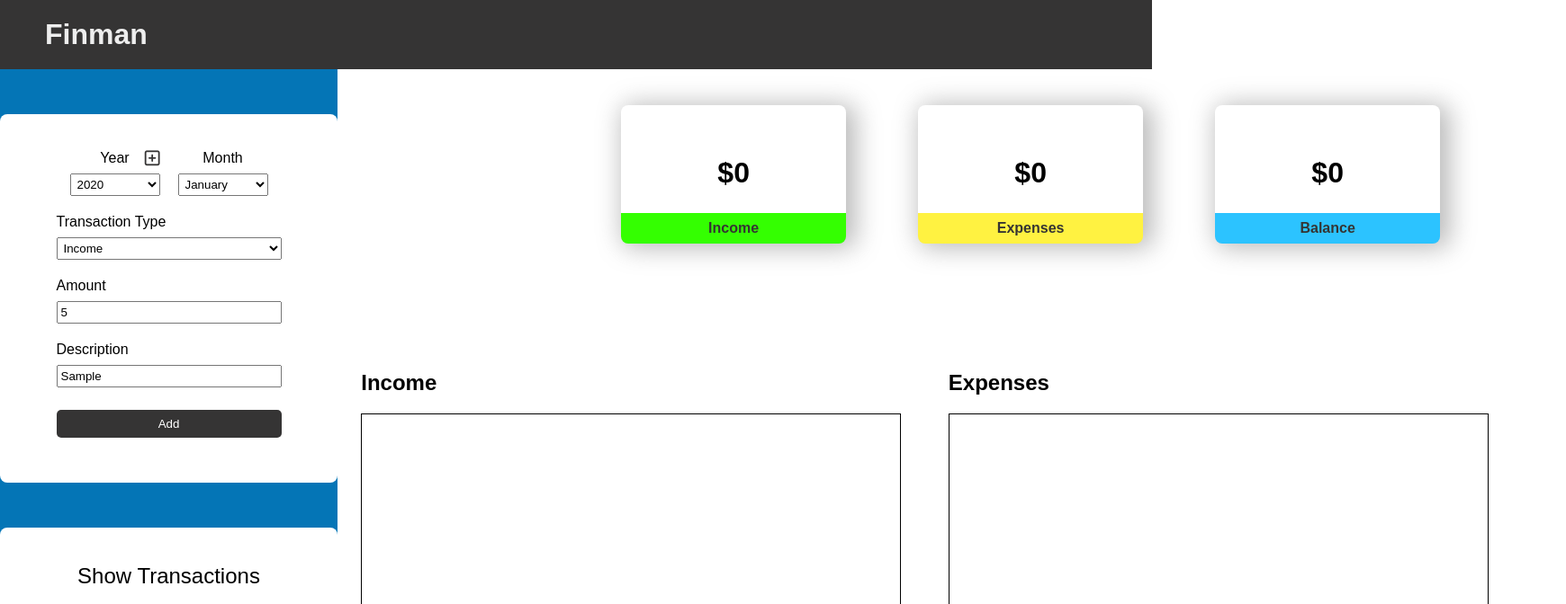
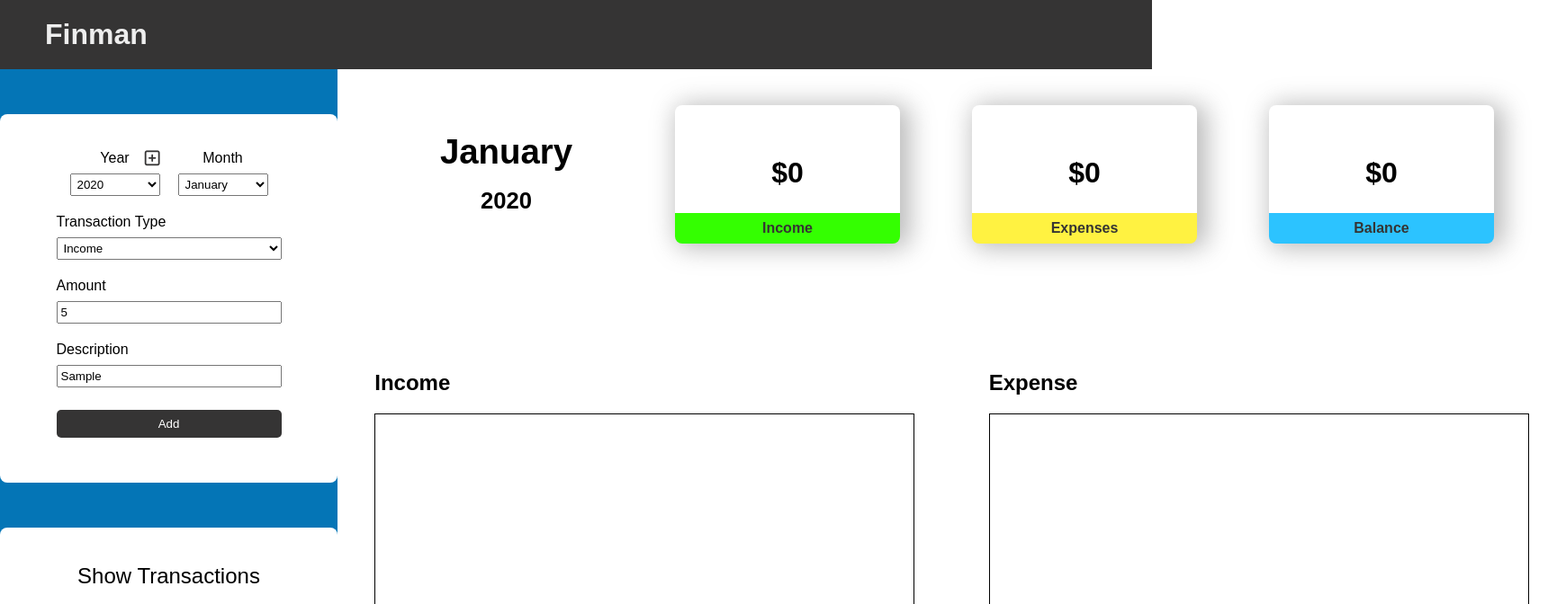
Before and after one commit to CourtneeM/finman-project, a website: page index.html in a window 1280 px wide. Both pictures are taken after typing "5", "Sample" into the empty fields and a click on the button "Submit". Shown: the top 672 px of the page at 90% size, 1740 px wide, since content can reach past the window. Drawn offline with Linux system fonts and the light colour scheme.

Commit message:
Implement working delete button that updates object and display

```diff
--- a/index.html
+++ b/index.html
@@ -100,9 +100,9 @@
       <section class="finance-display-section">
         <div class="accounts-overview">
           <div class="display-date">
-            <h2>Month</h2>
+            <h2 class="display-month">Month</h2>
             <br />
-            <h2>Year</h2>
+            <h2 class="display-year">Year</h2>
           </div>
           <div class="income">
             <h2 class="income-amount">$0</h2>
@@ -124,7 +124,7 @@
             <div class="income-breakdown"></div>
           </div>
           <div>
-            <h2>Expenses</h2>
+            <h2>Expense</h2>
             <div class="expense-breakdown"></div>
           </div>
         </div>
--- a/index.js
+++ b/index.js
@@ -71,24 +71,43 @@ const userInputHandler = (() => {
     description.value = "";
   });
 
+  const submitYearMonthBtn = document.getElementById('submit-year-month-btn');
+  submitYearMonthBtn.addEventListener('click', () => {
+    displayHandler.monthYear();
+    displayHandler.transactions();
+  });
+
   const monthlyBreakdownSection = document.querySelector('.monthly-breakdown');
   monthlyBreakdownSection.addEventListener('click', (e) => {
+    let selectedYear = document.querySelector('.display-year').textContent;
+    let selectedMonth = document.querySelector('.display-month').textContent;
+    let deleteTransaction = `delete${Array.from(e.target.parentNode.parentNode.parentNode.children)[0].textContent}`;
     if (e.target.classList.contains('delete-btn')) {
-      console.log(e.target.parentNode);
+      let index = Array.from(e.target.parentNode.parentNode.children).indexOf(e.target.parentNode);
+      finances[selectedYear][selectedMonth][deleteTransaction](index);
+      displayHandler.transactions();
     }
   });
 })();
 
 const displayHandler = (() => {
+
+  const monthYear = () => {
+    const year = document.getElementById('show-transaction-year').value;
+    const month = document.getElementById('show-transaction-month').value;
+    let yearDisplay = document.querySelector('.display-year');
+    let monthDisplay = document.querySelector('.display-month');
+    monthDisplay.parentElement.style.visibility = "visible";
+    monthDisplay.textContent = month;
+    yearDisplay.textContent = year;
+  }
+
+  const transactions = () => {
+    const year = document.getElementById('show-transaction-year').value;
+    const month = document.getElementById('show-transaction-month').value;
     let incomeAmount = document.querySelector('.income-amount');
     let expensesAmount = document.querySelector('.expenses-amount');
     let balanceAmount = document.querySelector('.balance-amount');
-
-  const transactions = () => {
-    const submitYearMonthBtn = document.getElementById('submit-year-month-btn');
-    submitYearMonthBtn.addEventListener('click', () => {
-      const year = document.getElementById('show-transaction-year').value;
-      const month = document.getElementById('show-transaction-month').value;
 
     incomeAmount.textContent = `$${finances[year][month].totalIncome()}`;
     expensesAmount.textContent = `$${finances[year][month].totalExpenses()}`;
@@ -142,19 +161,17 @@ const displayHandler = (() => {
         div.appendChild(p);
       }
       let trash = document.createElement('i');
-        trash.classList.add('far', 'fa-trash-alt');
+      trash.classList.add('far', 'fa-trash-alt', 'delete-btn');
       div.appendChild(trash);
       expenseBreakdown.appendChild(div);
-      });
     });
   }
 
   return {
-    transactions,
-
+    monthYear,
+    transactions
   }
 })();
-displayHandler.transactions();
 
 function newFinancialYear(year) {
   const months = ['january', 'february', 'march', 'april', 'may', 'june', 'july', 'august', 'september', 'october', 'november', 'december'];
@@ -166,7 +183,6 @@ function newFinancialYear(year) {
 
 newFinancialYear(2020);
 
-// make trash button work
 // style income and expense breakdown sections
 // make review year button work
 // add filters
--- a/scss/style.scss
+++ b/scss/style.scss
@@ -117,6 +117,7 @@ main {
     margin: 40px 0 0 50px;
     .display-date {
       visibility: hidden;
+      width: 175px;
       margin-right: 100px;
       margin-left: 50px;
       text-align: center;
@@ -126,6 +127,7 @@ main {
       }
       h2:nth-child(1) {
         font-size: 2.4rem;
+        text-transform: capitalize;
       }
     }
     .income, .expense, .balance {
```
Also changed, not shown: css/style.css. Lines whose indentation alone changed are shown as unchanged.
